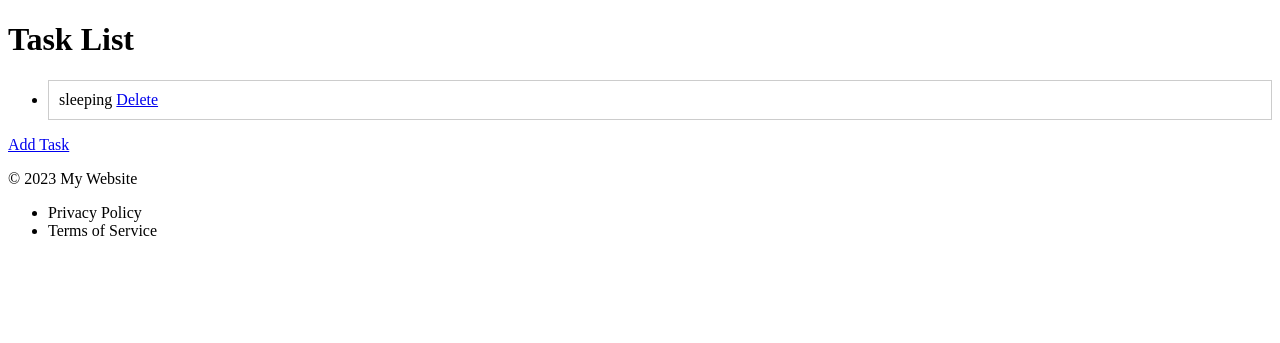
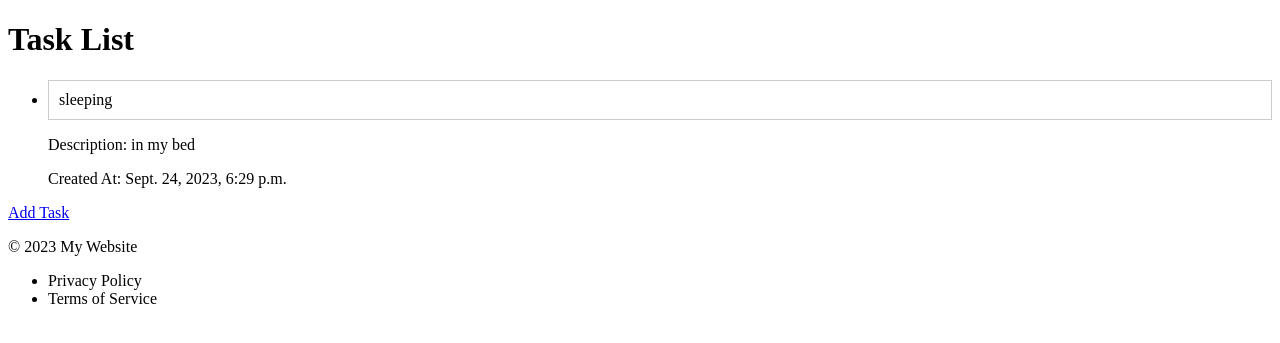
Before and after one commit to thapelomagqazana/todo-list-app, a Django app: page / in a window 1280 px wide. Shown: the part 132-475 px from the top of the page. Run offline with Django 4.2, Linux system fonts and the light colour scheme; data comes from the database, SQL or seed files in the repository.

Commit message:
Added a click on event functionality to display description of task

```diff
--- a/static/js/script.js
+++ b/static/js/script.js
@@ -0,0 +1,5 @@
+$(document).ready(function(){
+    $(".task-block").click(function(){
+        $(this).next(".task-details").slideToggle();
+    });
+});
--- a/taskmanager/templates/task_list.html
+++ b/taskmanager/templates/task_list.html
@@ -10,8 +10,12 @@
             {% for task in tasks %}
                 <li class="task-block">
                     {{ task.title }}
-                    <a href="{% url 'delete_task' task.id %}">Delete</a>
+                    <!-- <a href="{% url 'delete_task' task.id %}">Delete</a> -->
                 </li>
+                <div class="task-details">
+                    <p>Description: {{ task.description }}</p>
+                    <p>Created At: {{ task.created_at }}</p>
+                </div>
             {% endfor %}
         </ul>
         {% else %}
--- a/templates/base.html
+++ b/templates/base.html
@@ -4,6 +4,8 @@
     <head>
         <meta charset="UTF-8">
         <link rel="stylesheet" type="text/css" href="{% static 'css/styles.css' %}">
+
+        <script src="https://code.jquery.com/jquery-3.6.0.min.js"></script>
         <script src="{% static 'js/script.js' %}"></script>
         <title>{% block title %}My Project{% endblock %}</title>
     </head>
```
